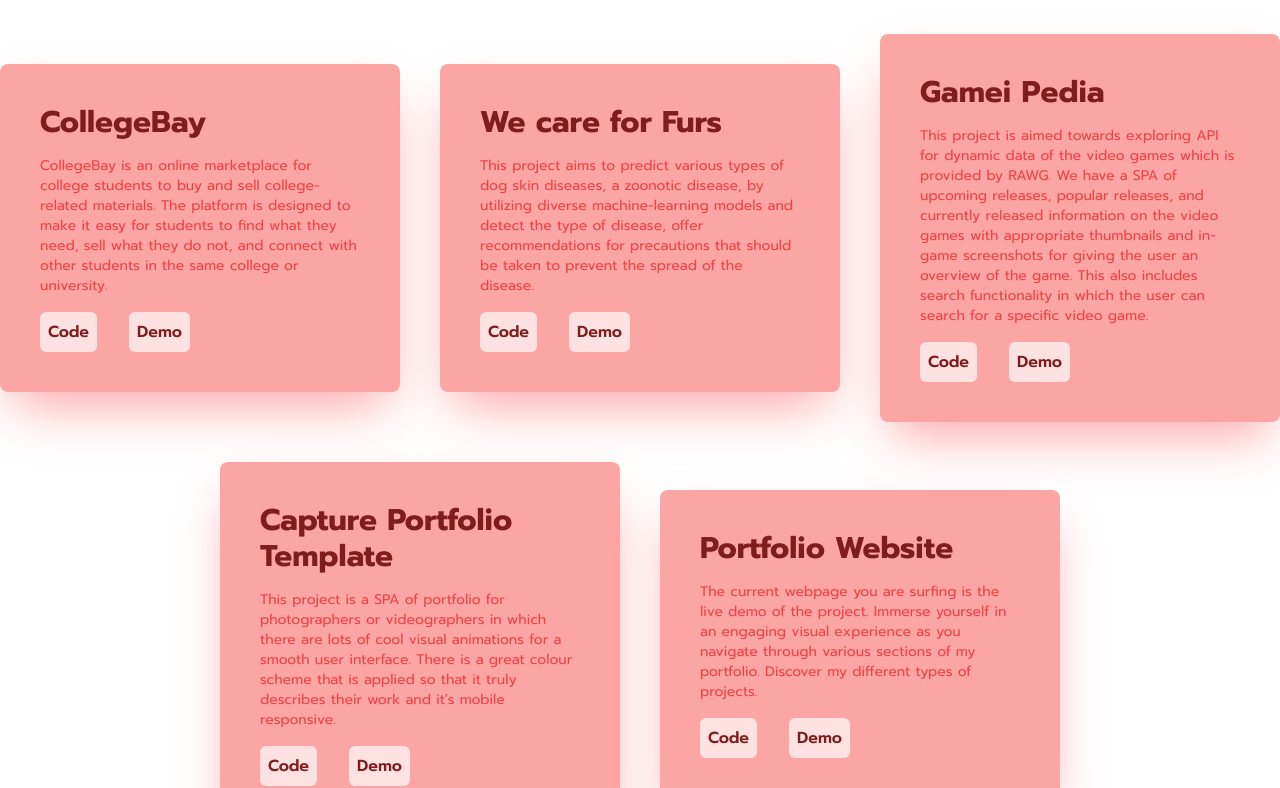
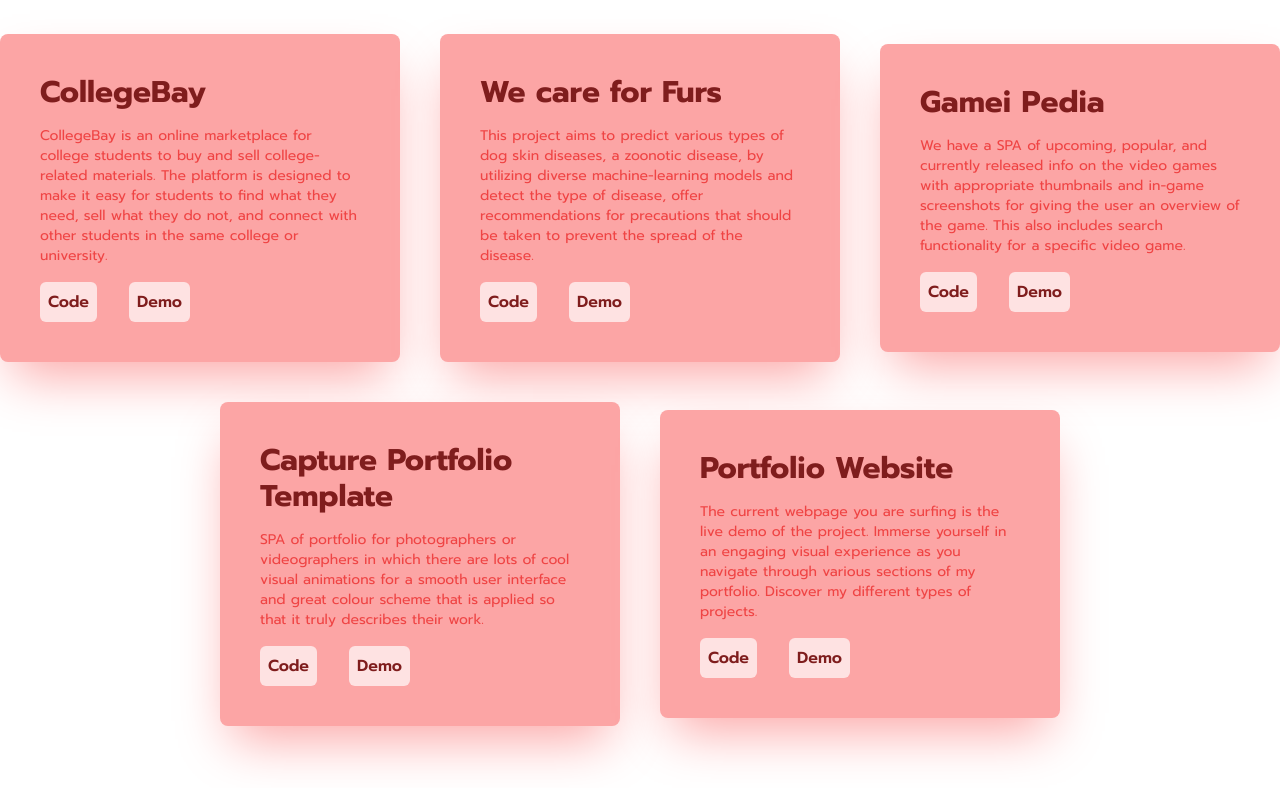
Before and after one commit to dipanshu18/dipanshu_portfolio, a React (Vite) app: page / in a window 1280 px wide. Shown: the part 1447-2235 px from the top of the page. Built offline with nearby package versions, Linux system fonts and the light colour scheme.

Commit message:
Edited project description

```diff
--- a/src/assests/projects.js
+++ b/src/assests/projects.js
@@ -19,7 +19,7 @@
     id: 3,
     title: "Gamei Pedia",
     description:
-      "This project is aimed towards exploring API for dynamic data of the video games which is provided by RAWG. We have a SPA of upcoming releases, popular releases, and currently released information on the video games with appropriate thumbnails and in-game screenshots for giving the user an overview of the game. This also includes search functionality in which the user can search for a specific video game.",
+      "We have a SPA of upcoming, popular, and currently released info on the video games with appropriate thumbnails and in-game screenshots for giving the user an overview of the game. This also includes search functionality for a specific video game.",
     codeLink: "https://github.com/dipanshu18/gamei-pedia",
     demoLink: "",
   },
@@ -27,7 +27,7 @@
     id: 4,
     title: "Capture Portfolio Template",
     description:
-      "This project is a SPA of portfolio for photographers or videographers in which there are lots of cool visual animations for a smooth user interface. There is a great colour scheme that is applied so that it truly describes their work and it’s mobile responsive.",
+      "SPA of portfolio for photographers or videographers in which there are lots of cool visual animations for a smooth user interface and great colour scheme that is applied so that it truly describes their work.",
     codeLink: "https://github.com/dipanshu18/capture-portfolio-template",
     demoLink: "https://capture-portfolio-template.vercel.app/",
   },
```
